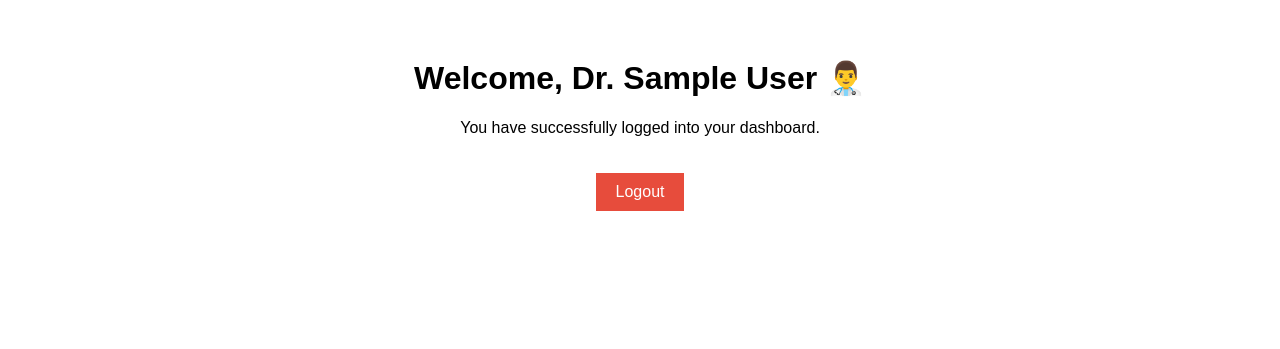
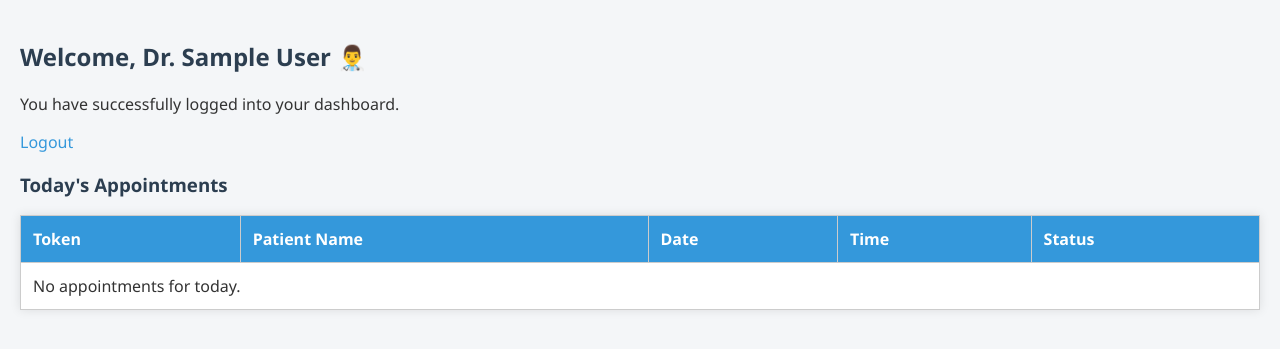
Before and after one commit to abdulbasith25/DOCTOR-BOOKING-APP, a PHP site: page /doctor_dashboard.php in a window 1280 px wide. Shown: the top 349 px of the page. Run offline with PHP 8.4, Linux system fonts and the light colour scheme; the visitor is signed in with stand-in values (Sample User, id 1); data that the repository does not hold is empty.

Commit message:
css and backend logic

```diff
--- a/dashboard.php
+++ b/dashboard.php
@@ -20,7 +20,7 @@ $msg = isset($_GET['msg']) ? $_GET['msg'] : "";
 <html>
 <head>
     <title>Patient Dashboard</title>
-    <link rel="stylesheet" href="css/style.css">
+    <link rel="stylesheet" href="style.css">
 </head>
 <body>
     <h2>Welcome to Patient Dashboard</h2>
@@ -45,7 +45,8 @@ $msg = isset($_GET['msg']) ? $_GET['msg'] : "";
                     <form method="POST" action="book_appointment.php">
                         <input type="hidden" name="doctor_id" value="<?= $row['id'] ?>">
                         <label>Date:</label>
-                        <input type="date" name="date" required>
+                        <input type="date" name="date" value="<?= date('Y-m-d') ?>" required>
+
                         <label>Time:</label>
                         <input type="time" name="time" required>
                         <button type="submit">Book</button>
--- a/doctor_dashboard.php
+++ b/doctor_dashboard.php
@@ -1,44 +1,63 @@
 <?php
+require 'db.php';
 session_start();
+
 if (!isset($_SESSION['doctor_id'])) {
     header("Location: doctor_login.php");
-    exit();
+    exit;
 }
 
-// Get doctor's name from session
-$doctorName = $_SESSION['doctor_name'];
+$doctor_id = $_SESSION['doctor_id'];
+
+// Fetch doctor name (if needed)
+$doctor_name = $_SESSION['doctor_name'] ?? "";
+
+// Fetch today's appointments for this doctor
+$stmt = $conn->prepare("SELECT a.*, p.name AS patient_name
+                        FROM appointments a
+                        JOIN patients p ON a.patient_id = p.id
+                        WHERE a.doctor_id = ? AND a.appointment_date = CURDATE()
+                        ORDER BY a.token_number ASC");
+$stmt->bind_param("i", $doctor_id);
+$stmt->execute();
+$appointments = $stmt->get_result();
 ?>
 
 <!DOCTYPE html>
 <html>
 <head>
     <title>Doctor Dashboard</title>
-    <style>
-        body {
-            font-family: Arial, sans-serif;
-            padding: 30px;
-        }
-        .container {
-            max-width: 600px;
-            margin: auto;
-            text-align: center;
-        }
-        .logout-btn {
-            background-color: #e74c3c;
-            color: white;
-            padding: 10px 20px;
-            border: none;
-            text-decoration: none;
-            margin-top: 20px;
-            display: inline-block;
-        }
-    </style>
+    <link rel="stylesheet" href="style.css">
+
 </head>
 <body>
-<div class="container">
-    <h1>Welcome, Dr. <?php echo htmlspecialchars($doctorName); ?> 👨‍⚕️</h1>
+    <h2>Welcome, Dr. <?= htmlspecialchars($doctor_name) ?> 👨‍⚕️</h2>
     <p>You have successfully logged into your dashboard.</p>
-    <a class="logout-btn" href="logout.php">Logout</a>
-</div>
+    <p><a href="logout.php">Logout</a></p>
+
+    <h3>Today's Appointments</h3>
+    <table border="1" cellpadding="10">
+        <tr>
+            <th>Token</th>
+            <th>Patient Name</th>
+            <th>Date</th>
+            <th>Time</th>
+            <th>Status</th>
+        </tr>
+
+        <?php if ($appointments->num_rows > 0): ?>
+            <?php while ($row = $appointments->fetch_assoc()): ?>
+                <tr>
+                    <td><?= $row['token_number'] ?></td>
+                    <td><?= htmlspecialchars($row['patient_name']) ?></td>
+                    <td><?= $row['appointment_date'] ?></td>
+                    <td><?= $row['appointment_time'] ?></td>
+                    <td><?= $row['status'] ?></td>
+                </tr>
+            <?php endwhile; ?>
+        <?php else: ?>
+            <tr><td colspan="5">No appointments for today.</td></tr>
+        <?php endif; ?>
+    </table>
 </body>
 </html>
--- a/login.php
+++ b/login.php
@@ -34,7 +34,7 @@ if ($_SERVER['REQUEST_METHOD'] === 'POST') {
 <html>
 <head>
     <title>Patient Login</title>
-    <link rel="stylesheet" href="css/style.css">
+    <link rel="stylesheet" href="style.css">
 </head>
 <body>
     <h2>Patient Login</h2>
--- a/register.php
+++ b/register.php
@@ -31,7 +31,7 @@ if ($_SERVER['REQUEST_METHOD'] === 'POST') {
 <html>
 <head>
     <title>Patient Registration</title>
-    <link rel="stylesheet" href="css/style.css">
+    <link rel="stylesheet" href="style.css">
 </head>
 <body>
     <h2>Patient Registration</h2>
--- /dev/null
+++ b/style.css
@@ -0,0 +1,70 @@
+/* General Layout */
+body {
+    font-family: 'Segoe UI', Tahoma, Geneva, Verdana, sans-serif;
+    background: #f4f6f8;
+    color: #333;
+    padding: 20px;
+    margin: 0;
+}
+
+h2, h3 {
+    color: #2c3e50;
+}
+
+a {
+    color: #3498db;
+    text-decoration: none;
+}
+
+a:hover {
+    text-decoration: underline;
+}
+
+/* Tables */
+table {
+    border-collapse: collapse;
+    width: 100%;
+    background: #fff;
+    box-shadow: 0 0 10px rgba(0,0,0,0.1);
+}
+
+table th, table td {
+    border: 1px solid #ccc;
+    padding: 12px;
+    text-align: left;
+}
+
+table th {
+    background-color: #3498db;
+    color: white;
+}
+
+table tr:hover {
+    background-color: #f1f1f1;
+}
+
+/* Forms */
+form {
+    margin-top: 10px;
+}
+
+input[type="text"], input[type="email"], input[type="password"], input[type="date"], input[type="time"] {
+    padding: 8px;
+    margin: 5px 0;
+    width: 100%;
+    box-sizing: border-box;
+}
+
+button {
+    background-color: #2ecc71;
+    color: white;
+    padding: 8px 16px;
+    border: none;
+    cursor: pointer;
+    margin-top: 5px;
+    border-radius: 4px;
+}
+
+button:hover {
+    background-color: #27ae60;
+}
```
Also changed, not shown: doctor_login.php (+7 -0 lines), book_appointment.php (renamed from book_appoinment.php).
